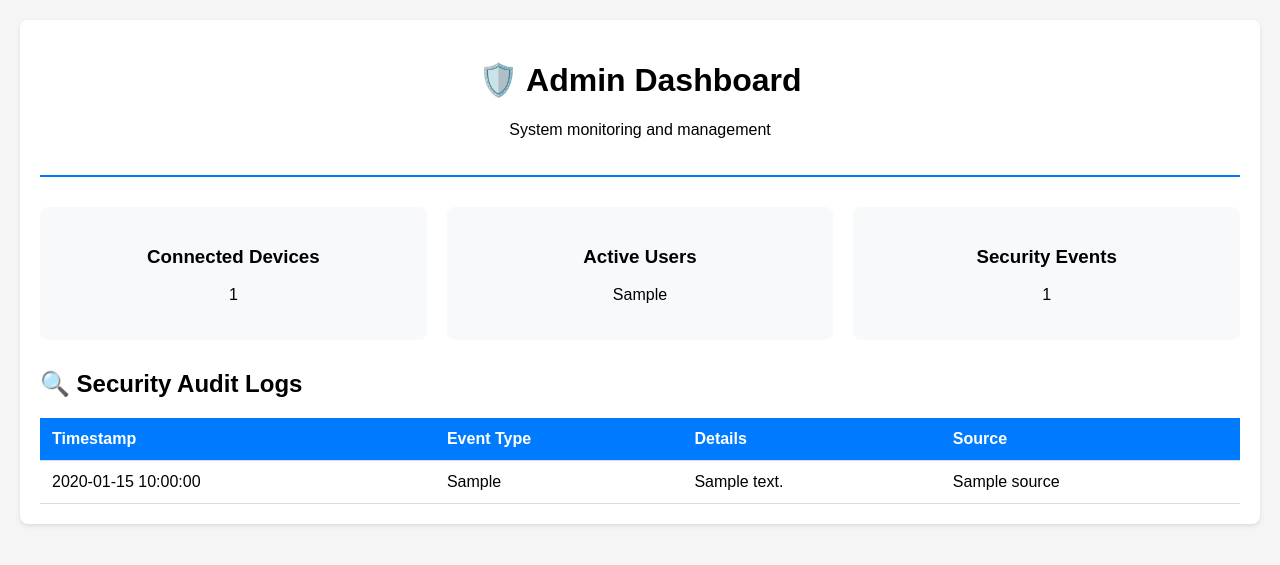
After one commit to weskkin/secure-iot-command-control-system, a Flask app: template command_center/templates/admin.html in a window 1280 px wide. The commit adds this page. Shown: the top 565 px of the page. Run offline with Flask 3, Linux system fonts and the light colour scheme; the template is opened without the code that fills it: most values are stand-ins (such as "Sample title", 1, 10 or a date in 2020); parts of the project's set-up code (start-up, migrations or seed data) failed here and were passed over.

Commit message:
Implement authorization controls - Add admin dashboard - Add logs auditing

```diff
--- a/command_center/app.py
+++ b/command_center/app.py
@@ -1,4 +1,4 @@
-from flask import Flask, render_template, request, redirect, url_for, flash, jsonify
+from flask import Flask, render_template, request, redirect, url_for, flash, jsonify, abort
 import os
 import json
 import time
@@ -22,6 +22,8 @@ from cryptography.hazmat.primitives.asymmetric import padding
 from cryptography.x509 import load_pem_x509_certificate
 from cryptography.exceptions import InvalidSignature
 import base64
+from functools import wraps
+from datetime import datetime
 
 
 # Initialize LoginManager
@@ -48,18 +50,30 @@ login_manager.init_app(app)
 
 # User model
 class User(UserMixin):
-    def __init__(self, id, username):
+    def __init__(self, id, username, role="operator"):
         self.id = id
         self.username = username
+        self.role = role
 
 # Database setup (SQLite for simplicity)
+# Update all sqlite3.connect() calls to use absolute path
+DB_PATH = "/home/weskin/Desktop/secure-iot-command-control-system/command_center/users.db"
+
 def init_db():
-    conn = sqlite3.connect('users.db')
+    conn = sqlite3.connect(DB_PATH)
     c = conn.cursor()
     c.execute('''CREATE TABLE IF NOT EXISTS users
                 (id INTEGER PRIMARY KEY,
                  username TEXT UNIQUE,
-                 password_hash TEXT)''')
+                 password_hash TEXT,
+                 role TEXT,
+                 last_login REAL)''')  # Added last_login column
+
+    # Add admin with null last_login
+    admin_hash = generate_password_hash("secure_admin_password")
+    c.execute("INSERT OR IGNORE INTO users (username, password_hash, role) VALUES (?, ?, ?)",
+             ("admin", admin_hash, "admin"))
+
     conn.commit()
     conn.close()
 
@@ -67,12 +81,20 @@ init_db()  # Run once
 
 @login_manager.user_loader
 def load_user(user_id):
-    conn = sqlite3.connect('users.db')
+    conn = sqlite3.connect(DB_PATH, check_same_thread=False)
     c = conn.cursor()
     c.execute("SELECT * FROM users WHERE id = ?", (user_id,))
     user = c.fetchone()
     conn.close()
-    return User(id=user[0], username=user[1]) if user else None
+    return User(id=user[0], username=user[1], role=user[3]) if user else None
+
+def admin_required(func):
+    @wraps(func)
+    def decorated_view(*args, **kwargs):
+        if not current_user.is_authenticated or current_user.role != "admin":
+            abort(403)
+        return func(*args, **kwargs)
+    return decorated_view
 
 class MQTTIntegratedApp:
     def __init__(self):
@@ -80,6 +102,8 @@ class MQTTIntegratedApp:
         self.mqtt_connected = False
         self.devices = {}
         self.device_certs = {}  # Cache for device public keys
+        self.audit_logs = []
+        self.max_log_entries = 1000  # Keep last 1000 entries
         self.mqtt_client = None
         self.connection_lock = threading.Lock()
 
@@ -198,7 +222,7 @@ class MQTTIntegratedApp:
             with self.connection_lock:
                 self.mqtt_connected = False
 
-    def _on_disconnect(self, client, userdata, rc):
+    def _on_disconnect(self, client, userdata, rc, flags=None, properties=None):
         """Callback when disconnected from MQTT broker"""
         print("Disconnected from MQTT broker")
         with self.connection_lock:
@@ -209,6 +233,22 @@ class MQTTIntegratedApp:
         print(f"Received message on topic {msg.topic}")
 
         try:
+
+            # Get TLS socket through client's low-level socket
+            sock = client._sock
+            if not isinstance(sock, ssl.SSLSocket):
+                print("Not an SSL connection")
+                return
+
+            # Get certificate subject
+            cert = sock.getpeercert()
+            subject = dict(x[0] for x in cert['subject'])
+            common_name = subject.get('commonName', 'unknown')
+
+            # Add debug prints HERE
+            print(f"Processing message from {common_name}")
+            print(f"Raw message content: {msg.payload[:50]}...")  # First 50 chars
+
             # Parse message from JSON
             message_data = json.loads(msg.payload.decode())
 
@@ -249,13 +289,21 @@ class MQTTIntegratedApp:
                     result = message_data.get("result")
                     print(f"Received result for command {command} on device {device_id}: {result}")
         except InvalidSignature:
-            print(f"⚠️ Tampered message from {device_id}! Rejecting.")
+            log_msg = f"Tampered message from {device_id}! Rejecting."
+            print(f"⚠️ {log_msg}")
+            self.add_audit_log("SECURITY", log_msg, device_id)
         except KeyError as e:
-            print(f"Missing field in message: {str(e)}")
+            log_msg = f"Missing field in message: {str(e)}"
+            print(f"❌ {log_msg}")
+            self.add_audit_log("ERROR", log_msg, "MQTT")
         except json.JSONDecodeError:
-            print(f"Received invalid JSON: {msg.payload.decode()}")
+            log_msg = f"Invalid JSON: {msg.payload.decode()}"
+            print(f"❌ {log_msg}")
+            self.add_audit_log("ERROR", log_msg, "MQTT")
         except Exception as e:
-            print(f"Error processing message: {str(e)}")
+            log_msg = f"Error processing message: {str(e)}"
+            print(f"🔥 {log_msg}")
+            self.add_audit_log("ERROR", log_msg, "SYSTEM")
 
     def send_command(self, device_id, command):
         """Send a command to a device"""
@@ -292,10 +340,12 @@ class MQTTIntegratedApp:
                 result = self.mqtt_client.publish(topic, json.dumps(command_msg))
 
             if result.rc == mqtt.MQTT_ERR_SUCCESS:
+                self.add_audit_log("COMMAND", f"Sent {command} to {device_id}", "COMMAND_CENTER")
                 print(f"Sent command {command} to device {device_id}")
                 return True
             else:
                 print(f"Failed to send command. MQTT error code: {result.rc}")
+                self.add_audit_log("ERROR", f"Failed to send {command} to {device_id}", "COMMAND_CENTER")
                 return False
         except Exception as e:
             print(f"Error sending command: {str(e)}")
@@ -320,6 +370,19 @@ class MQTTIntegratedApp:
 
             self.devices = active_devices
             return self.devices.copy()
+
+    def add_audit_log(self, event_type, details, source):
+        """Add an entry to the audit log"""
+        log_entry = {
+            "timestamp": time.strftime("%Y-%m-%d %H:%M:%S"),
+            "event_type": event_type,
+            "details": details,
+            "source": source
+        }
+        self.audit_logs.append(log_entry)
+        # Keep log size under limit
+        if len(self.audit_logs) > self.max_log_entries:
+            self.audit_logs.pop(0)
 
 # Create global instance
 mqtt_app = MQTTIntegratedApp()
@@ -347,10 +410,24 @@ def login():
         conn.close()
 
         if user and check_password_hash(user[2], password):
-            user_obj = User(id=user[0], username=user[1])
+            user_obj = User(id=user[0], username=user[1], role=user[3])
             login_user(user_obj)
+
+            # Update last login time
+            conn = sqlite3.connect(DB_PATH)
+            c = conn.cursor()
+            c.execute("UPDATE users SET last_login = ? WHERE id = ?",
+                     (datetime.now().timestamp(), user[0]))
+            conn.commit()
+            conn.close()
+
+            mqtt_app.add_audit_log("AUTH", f"Successful login from {request.remote_addr}", user[1])
             return redirect(url_for('control'))
         else:
+            mqtt_app.add_audit_log("AUTH_FAIL",
+                f"Failed login attempt for {username} from {request.remote_addr}",
+                "AUTH"
+            )
             flash('Invalid credentials')
     return render_template('login.html')
 
@@ -378,6 +455,32 @@ def register():
 def logout():
     logout_user()
     return redirect(url_for('index'))
+
+@app.route('/admin')
+@admin_required
+def admin_panel():
+    # Get active users (users logged in within last 15 minutes)
+    active_users = 0
+    conn = sqlite3.connect(DB_PATH)
+    c = conn.cursor()
+    c.execute("SELECT COUNT(*) FROM users WHERE last_login > ?",
+             (datetime.now().timestamp() - 900,))
+    active_users = c.fetchone()[0]
+    conn.close()
+
+    # Format timestamps for display
+    formatted_logs = []
+    for log in mqtt_app.audit_logs[-50:]:  # Last 50 entries
+        formatted = log.copy()
+        formatted["timestamp"] = datetime.strptime(
+            log["timestamp"], "%Y-%m-%d %H:%M:%S"
+        ).strftime("%H:%M:%S")  # Show only time
+        formatted_logs.append(formatted)
+
+    return render_template('admin.html',
+                         devices=mqtt_app.get_devices(),
+                         active_users=active_users,
+                         logs=formatted_logs)
 
 @app.route('/api/send_command', methods=['POST'])
 def send_command():
--- /dev/null
+++ b/command_center/templates/admin.html
@@ -0,0 +1,72 @@
+<!DOCTYPE html>
+<html lang="en">
+<head>
+    <meta charset="UTF-8">
+    <meta name="viewport" content="width=device-width, initial-scale=1.0">
+    <title>Admin Panel - Secure IoT Command Center</title>
+    <style>
+        /* Consistent with other pages */
+        body { font-family: Arial, sans-serif; margin: 0; padding: 20px; background-color: #f5f5f5; }
+        .container { max-width: 1200px; margin: 0 auto; background-color: white; padding: 20px; border-radius: 8px; box-shadow: 0 2px 4px rgba(0,0,0,0.1); }
+        .header { text-align: center; margin-bottom: 30px; border-bottom: 2px solid #007bff; padding-bottom: 20px; }
+        .stats-grid { display: grid; grid-template-columns: repeat(3, 1fr); gap: 20px; margin-bottom: 30px; }
+        .stat-card { background-color: #f8f9fa; padding: 20px; border-radius: 8px; text-align: center; }
+        .log-table { width: 100%; border-collapse: collapse; margin-top: 20px; }
+        .log-table th, .log-table td { padding: 12px; text-align: left; border-bottom: 1px solid #ddd; }
+        .log-table th { background-color: #007bff; color: white; }
+        .log-table tr:hover { background-color: #f5f5f5;}
+    </style>
+</head>
+<body>
+    <div class="container">
+        <div class="header">
+            <h1>🛡️ Admin Dashboard</h1>
+            <p>System monitoring and management</p>
+        </div>
+
+        <div class="stats-grid">
+            <div class="stat-card">
+                <h3>Connected Devices</h3>
+                <p id="deviceCount">{{ devices|length }}</p>
+            </div>
+            <div class="stat-card">
+                <h3>Active Users</h3>
+                <p id="activeUsers">{{ active_users }}</p>
+            </div>
+            <div class="stat-card">
+                <h3>Security Events</h3>
+                <p id="securityEvents">{{ logs|length }}</p>
+            </div>
+        </div>
+
+        <h2>🔍 Security Audit Logs</h2>
+        <table class="log-table">
+            <thead>
+                <tr>
+                    <th>Timestamp</th>
+                    <th>Event Type</th>
+                    <th>Details</th>
+                    <th>Source</th>
+                </tr>
+            </thead>
+            <tbody>
+                {% for log in logs %}
+                <tr>
+                    <td>{{ log.timestamp }}</td>
+                    <td>{{ log.event_type }}</td>
+                    <td>{{ log.details }}</td>
+                    <td>{{ log.source }}</td>
+                </tr>
+                {% endfor %}
+            </tbody>
+        </table>
+    </div>
+
+    <script>
+        // Auto-refresh every 10 seconds
+        setTimeout(() => {
+            window.location.reload();
+        }, 10000);
+    </script>
+</body>
+</html>
```
Also changed, not shown: command_center/templates/control.html (+14 -0 lines), device_simulator/device.py (+8 -0 lines), 1 other file.
